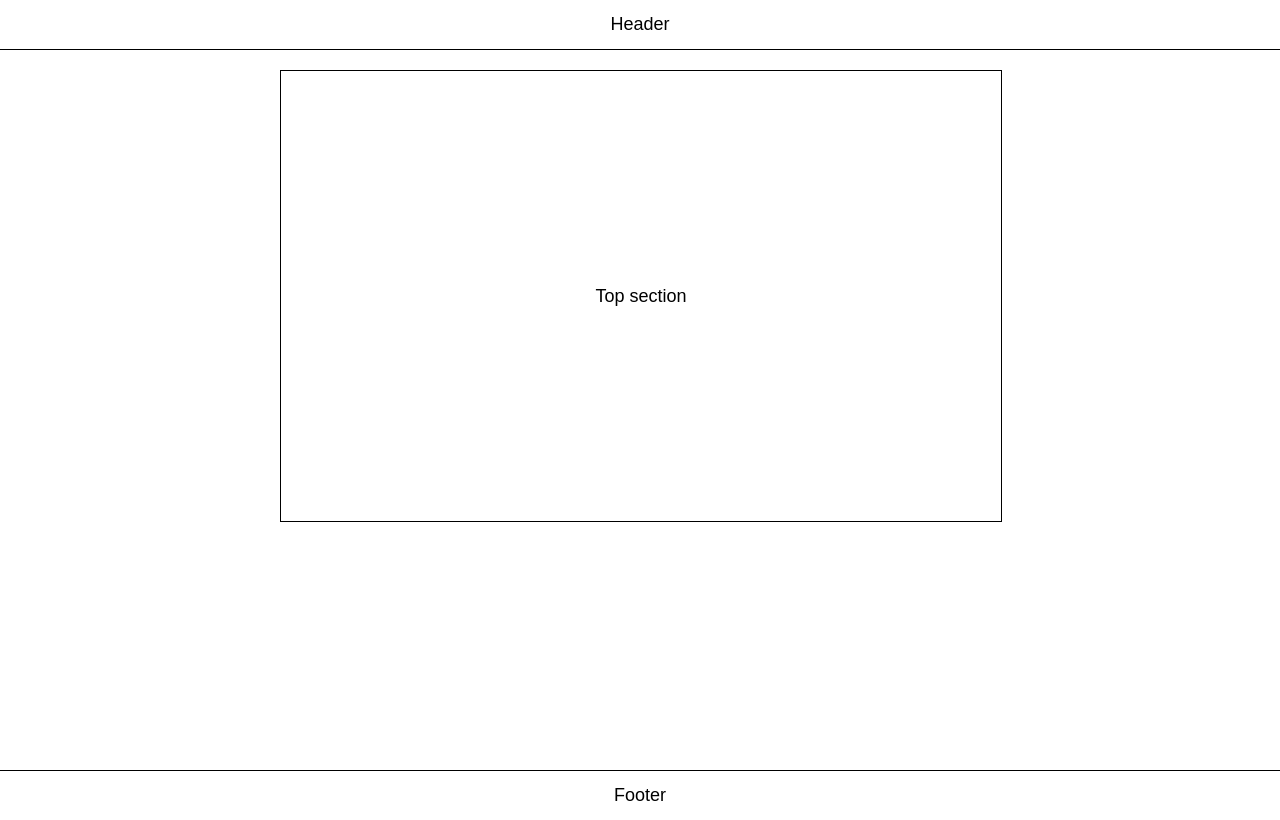
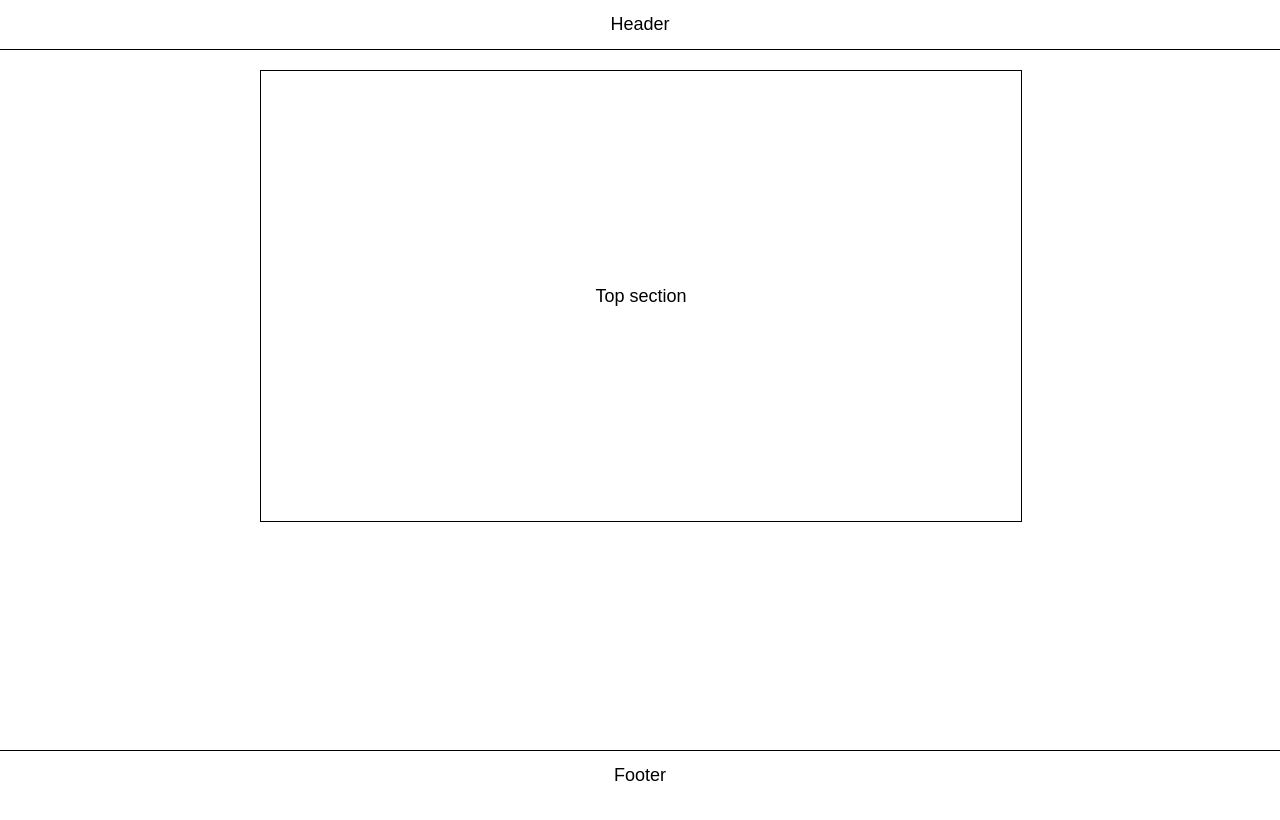
Before and after one commit to ooloo-io/github-flow-flachica, a website: page src/index.html in a window 1280 px wide. Drawn offline with nearby package versions, Linux system fonts and the light colour scheme.

Commit message:
Style top section

```diff
--- a/src/styles.css
+++ b/src/styles.css
@@ -20,16 +20,16 @@ body {
 }
 
 .content {
-  min-height: calc(100vh - 100px);
-  width: 720px;
+  min-height: calc(100vh - 140px);
+  width: 760px;
   max-width: 100%;
   margin: auto;
+  padding: 20px;
 }
 
 .section {
   height: 450px;
   width: 100%;
-  margin-top: 20px;
   display: flex;
   justify-content: center;
   align-items: center;
```
